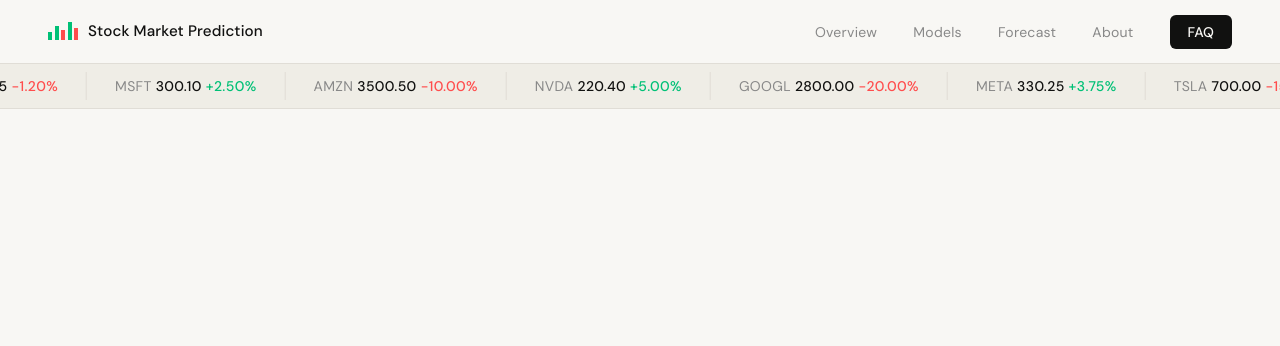
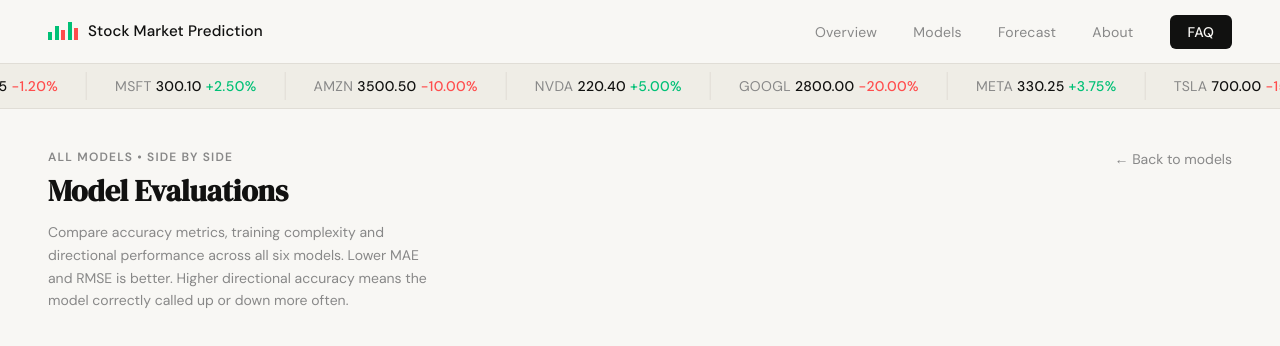
Before and after one commit to Bilgee135/market-prediction-platform, a React (Vite) app in the folder frontend/: page /~sgbtuvsh/team45/evaluations in a window 1280 px wide. Shown: the top 346 px of the page. Built offline with nearby package versions, Linux system fonts and the light colour scheme; no server answers.

Commit message:
just added a little bit from the models page when u click on the evaluations button it takes you to an evaluations page. only done some of the text

```diff
--- a/frontend/src/pages/EvaluationsPage.jsx
+++ b/frontend/src/pages/EvaluationsPage.jsx
@@ -29,7 +29,45 @@
  */
 
 
-//done sanity check and removed it after it worked
+import { Link } from "react-router-dom";
+
 export default function EvaluationsPage() {
-    return <div></div>;
+    return (
+
+        //the screen fits the whole page height so far but it's not all the page yet
+        <div className="min-h-screen bg-[var(--color-off-white)] px-12 py-10">
+
+            {/* this is the top section so the label the heading the description and the back button */}
+            <div className="flex items-start justify-between mb-8">
+
+
+                {/* here is the left side which has the label the heading and the description */}
+                <div className="max-w-sm">
+
+                    {/* small label at the very top */}
+                    <p className="text-xs font-semibold tracking-widest text-[var(--color-muted)] uppercase mb-2">
+                        All Models • Side by Side
+                    </p>
+
+                    {/* this is the main heading */}
+                    <h1 className="text-3xl font-bold text-[var(--color-ink)] mb-3">
+                        Model Evaluations
+                    </h1>
+
+                    {/* this is the description explaining what the page shows */}
+                    <p className="text-sm text-[var(--color-muted)] leading-relaxed">
+                        Compare accuracy metrics, training complexity and directional performance across all six models. Lower MAE and RMSE is better. Higher directional accuracy means the model correctly called up or down more often.
+                    </p>
+                </div>
+
+                {/* this is the right side which is back to models link */}
+                <Link
+                    to="/models"
+                    className="text-sm text-[var(--color-muted)] hover:text-[var(--color-ink)] transition-colors"
+                >
+                    &larr; Back to models
+                </Link>
+            </div>
+        </div>
+    );
 }
```
